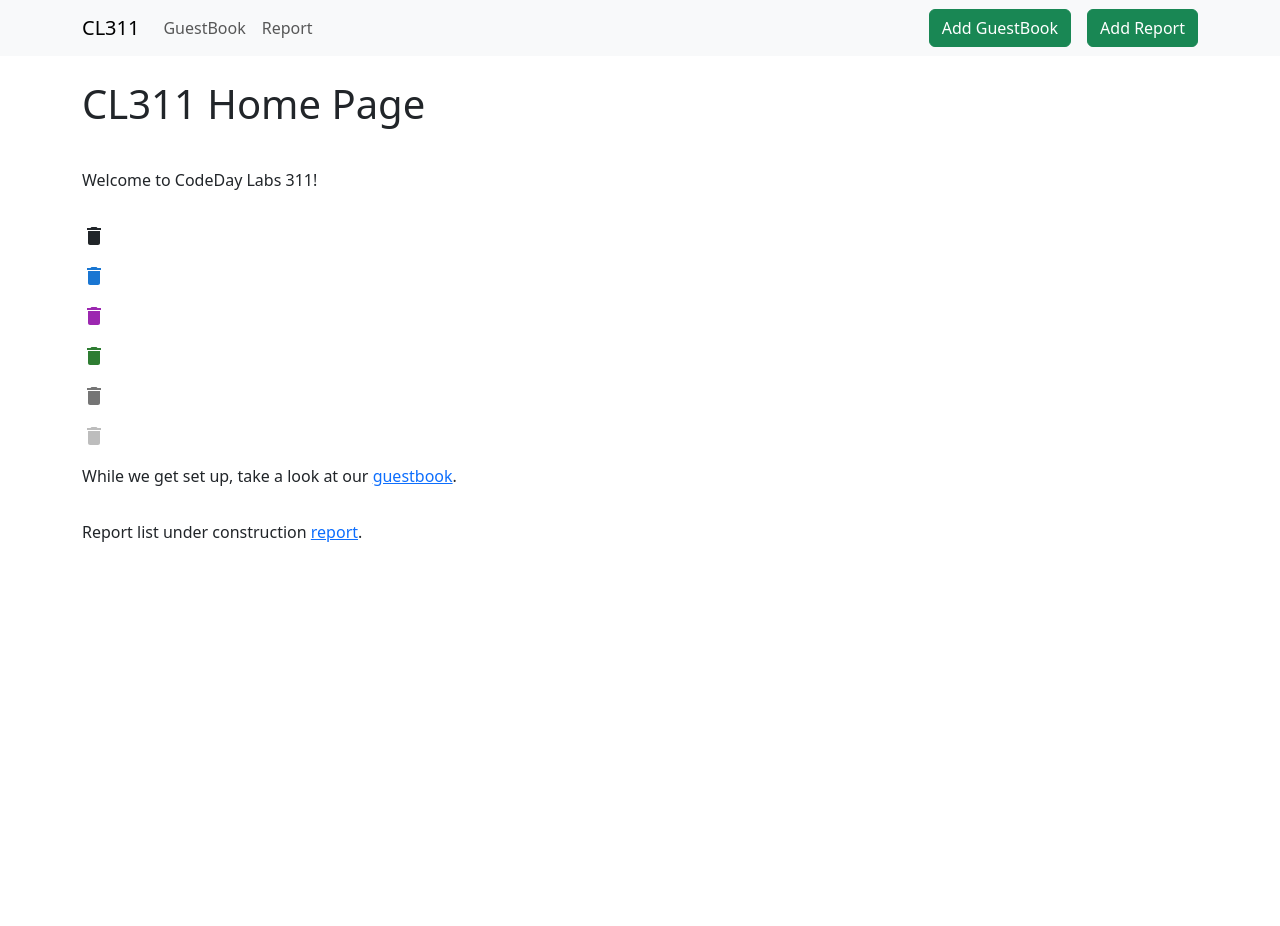
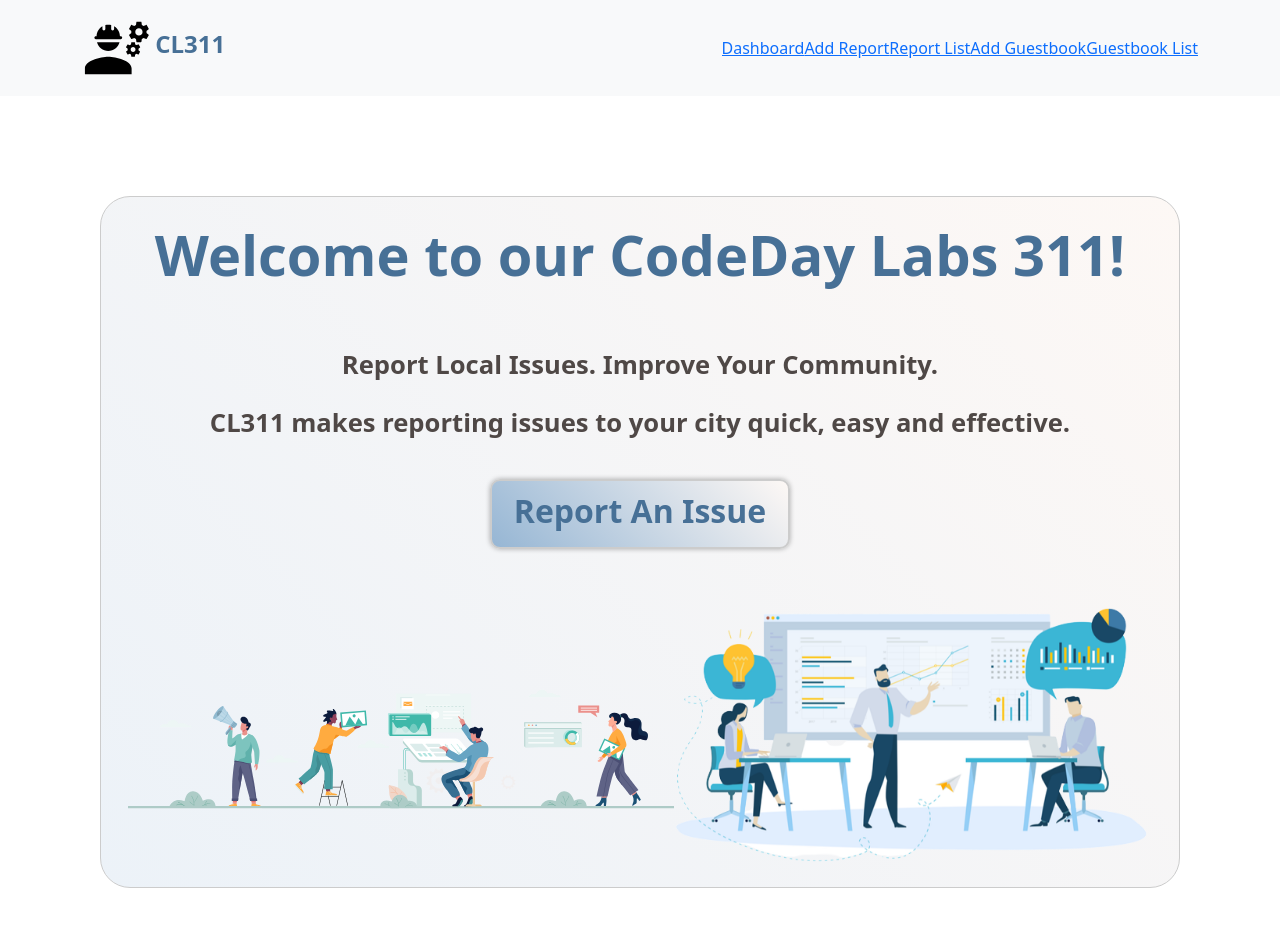
Before and after one commit to CodeDayLabs311/cl311, a Next.js app in the folder app/: page / in a window 1280 px wide. Shown: the top 926 px of the page. Before the commit the page ends 800 px from the top, so only its background shows below. Built offline with nearby package versions, Linux system fonts and the light colour scheme.

Commit message:
Home Page Design (#44)
![image](https://github.com/CodeDayLabs311/cl311/assets/123401167/ad2590ee-6f26-4ac1-a9f9-da33613ddcf2)

```diff
--- a/app/src/components/ButtonLink.tsx
+++ b/app/src/components/ButtonLink.tsx
@@ -9,7 +9,7 @@ export default function ButtonLink(props: ButtonLinkProps) {
     return (
         <>
             {/* @ts-ignore */}
-            <Button as={Link} {...props}>
+            <Button as={Link} {...props} variant="outlined">
                 {props.children}
             </Button>
         </>
--- /dev/null
+++ b/app/src/components/ItemsNav.tsx
@@ -0,0 +1,44 @@
+import * as React from 'react';
+import Tabs from '@mui/material/Tabs';
+import Tab from '@mui/material/Tab';
+import { usePathname } from 'next/navigation';
+import { ItemsHeader, BoldText } from '@/styles/StyleHomePage';
+
+export default function ItemsNav() {
+    const pathname = usePathname();
+    const [value, setValue] = React.useState(pathname);
+
+    const handleChange = (event: React.SyntheticEvent, newValue: string) => {
+        setValue(newValue);
+    };
+
+    return (
+        <ItemsHeader>
+            <Tabs
+                value={value}
+                onChange={handleChange}
+                textColor="primary"
+                indicatorColor="primary"
+                aria-label="primary tabs example"
+            >
+                <Tab value="/dashboard" label={<BoldText>Dashboard</BoldText>} href="/dashboard" />
+                <Tab
+                    value="/report/create"
+                    label={<BoldText>Add Report</BoldText>}
+                    href="/report/create"
+                />
+                <Tab value="/report" label={<BoldText>Report List</BoldText>} href="/report" />
+                <Tab
+                    value="/guestbook/create"
+                    label={<BoldText>Add Guestbook</BoldText>}
+                    href="/guestbook/create"
+                />
+                <Tab
+                    value="/guestbook"
+                    label={<BoldText>Guestbook List</BoldText>}
+                    href="/guestbook"
+                />
+            </Tabs>
+        </ItemsHeader>
+    );
+}
--- a/app/src/components/PageNav.tsx
+++ b/app/src/components/PageNav.tsx
@@ -1,8 +1,8 @@
 import Link from 'next/link';
-import Container from 'react-bootstrap/Container';
-import Nav from 'react-bootstrap/Nav';
-import Navbar from 'react-bootstrap/Navbar';
-import ButtonLink from './ButtonLink';
+import { Container, Navbar, Nav } from 'react-bootstrap';
+import EngineeringIcon from '@mui/icons-material/Engineering';
+import { DARK_PRIMARY } from '@/styles/ColorScheme';
+import ItemsNav from './ItemsNav';
 
 /** Bootstrap Navbar Brand Link that functions as NextJs Link */
 function BrandLink({ label, href }: { label: string; href: string }) {
@@ -10,20 +10,13 @@ function BrandLink({ label, href }: { label: string; href: string }) {
         <>
             {/* @ts-ignore */}
             <Navbar.Brand as={Link} href={href}>
-                {label}
+                <EngineeringIcon
+                    style={{ color: DARK_PRIMARY, marginRight: '0.2rem', fontSize: '2.5rem' }}
+                />
+                <span style={{ fontWeight: 'bold', color: DARK_PRIMARY, fontSize: '1.5rem' }}>
+                    {label}
+                </span>
             </Navbar.Brand>
-        </>
-    );
-}
-
-/** Bootstrap Navbar Link that functions as NextJs Link */
-function NavLink({ label, href }: { label: string; href: string }) {
-    return (
-        <>
-            {/* @ts-ignore */}
-            <Nav.Link as={Link} href={href} variant="primary">
-                {label}
-            </Nav.Link>
         </>
     );
 }
@@ -34,23 +27,7 @@ export default function PageNav() {
         <Navbar expand="lg" className="bg-body-tertiary">
             <Container>
                 <BrandLink label="CL311" href="/" />
-                <Navbar.Toggle aria-controls="basic-navbar-nav" />
-                <Navbar.Collapse id="basic-navbar-nav">
-                    <Nav className="me-auto">
-                        <NavLink label="GuestBook" href="/guestbook" />
-                        <NavLink label="Report" href="/report" />
-                    </Nav>
-                </Navbar.Collapse>
-                <Navbar.Collapse className="justify-content-end">
-                    <Nav>
-                        <ButtonLink variant="success" href="/guestbook/create" style={{marginRight: '1rem'}}>
-                            Add GuestBook
-                        </ButtonLink>
-                        <ButtonLink variant="success" href="/report/create">
-                            Add Report
-                        </ButtonLink>
-                    </Nav>
-                </Navbar.Collapse>
+                <ItemsNav />
             </Container>
         </Navbar>
     );
--- a/app/src/components/report/ReportCardView.tsx
+++ b/app/src/components/report/ReportCardView.tsx
@@ -9,6 +9,7 @@ import {
     FooterDetails,
     IDText,
     StyledButton,
+    TextBtn,
 } from '@/styles/StyleCardView';
 import { ReportCategories } from '@/models';
 import Image from 'next/image';
@@ -115,7 +116,7 @@ export default function ReportCard({ report }: ReportCardProps) {
                         </p>
                         <div className="vr"></div>
                         <StyledButton variant="secondary" href={`/report/${report.reportId}/edit`}>
-                            Edit
+                            <TextBtn>Edit</TextBtn>
                         </StyledButton>
                     </Stack>
                 </GroupedBox>
--- a/app/src/pages/index.tsx
+++ b/app/src/pages/index.tsx
@@ -1,9 +1,16 @@
-import PageHeader from '@/components/PageHeader';
 import Head from 'next/head';
-import Link from 'next/link';
 import Container from 'react-bootstrap/Container';
 import Stack from 'react-bootstrap/Stack';
-import DeleteIcon from '@mui/icons-material/Delete';
+import {
+    Frame,
+    StyledHeading,
+    StyledSubHeading,
+    StyledButton,
+    TextBtn,
+} from '../styles/StyleHomePage';
+import { Grid } from '@mui/material';
+import HomeImg from '../styles/images/HomeImg.svg';
+import HomeImg2 from '../styles/images/HomeImg2.png';
 
 export default function Home() {
     return (
@@ -12,21 +19,40 @@ export default function Home() {
                 <title>CL311</title>
             </Head>
             <main>
-                <Container>
-                    <Stack gap={3}>
-                        <PageHeader>CL311 Home Page</PageHeader>
-                        <p>Welcome to CodeDay Labs 311!</p>
-                        <DeleteIcon/><DeleteIcon color="primary" /><DeleteIcon color="secondary" /><DeleteIcon color="success" /><DeleteIcon color="action" /><DeleteIcon color="disabled" />
-                        <p>
-                            While we get set up, take a look at our{' '}
-                            <Link href="/guestbook">guestbook</Link>.
-                        </p>
-                        <p>
-                            Report list under construction {' '}
-                            <Link href="/report">report</Link>.
-                        </p>
-                    </Stack>
-                </Container>
+                <Frame>
+                    <Container>
+                        <Stack gap={3}>
+                            <Grid container justifyContent="center">
+                                <StyledHeading>Welcome to our CodeDay Labs 311!</StyledHeading>
+                                <StyledSubHeading>
+                                    Report Local Issues. Improve Your Community.
+                                </StyledSubHeading>
+                                <StyledSubHeading>
+                                    CL311 makes reporting issues to your city quick, easy and
+                                    effective.
+                                </StyledSubHeading>
+                            </Grid>
+                            <Grid container justifyContent="center">
+                                <StyledButton variant="secondary" href="/report/create">
+                                    <TextBtn>Report An Issue</TextBtn>
+                                </StyledButton>
+                            </Grid>
+                            <Grid container spacing={4}>
+                                <Grid item xs={12} md={6}>
+                                    <img
+                                        src={HomeImg.src}
+                                        alt="Home Page Image"
+                                        width="110%"
+                                        height="120%"
+                                    />
+                                </Grid>
+                                <Grid item xs={12} md={6}>
+                                    <img src={HomeImg2.src} alt="Home Page Image 2" width="100%" />
+                                </Grid>
+                            </Grid>
+                        </Stack>
+                    </Container>
+                </Frame>
             </main>
         </>
     );
--- /dev/null
+++ b/app/src/styles/StyleHomePage.tsx
@@ -0,0 +1,64 @@
+import { styled } from '@mui/material/styles';
+import ButtonLink from '../components/ButtonLink';
+import { Box } from '@mui/material';
+import {
+    LIGHT_PRIMARY,
+    MEDIUM_PRIMARY,
+    DARK_PRIMARY,
+    PRIMARY_TEXT,
+    PRIMARY_BACKGROUND,
+} from '@/styles/ColorScheme';
+
+const StyledButton = styled(ButtonLink)({
+    borderRadius: '10px',
+    background: `linear-gradient(45deg, ${MEDIUM_PRIMARY}, ${PRIMARY_BACKGROUND})`,
+    color: PRIMARY_TEXT,
+    border: '2px solid #ccc',
+    boxShadow: '0px 0px 5px rgba(0, 0, 0, 0.3)',
+    fontWeight: 'bold',
+    height: '70px',
+    width: '300px',
+    '&:hover': {
+        background: `linear-gradient(45deg, ${PRIMARY_BACKGROUND}, ${MEDIUM_PRIMARY})`,
+    },
+});
+
+const TextBtn = styled('span')({
+    color: DARK_PRIMARY,
+    fontWeight: 'bold',
+    fontSize: '2rem',
+});
+
+const Frame = styled(Box)({
+    padding: '15px',
+    margin: '100px',
+    border: '1px solid #ccc',
+    borderRadius: '30px',
+    background: `linear-gradient(45deg, ${LIGHT_PRIMARY}, ${PRIMARY_BACKGROUND})`,
+});
+
+const StyledHeading = styled('span')({
+    color: DARK_PRIMARY,
+    fontWeight: 'bold',
+    fontSize: '3.5rem',
+    marginBottom: '50px',
+});
+
+const StyledSubHeading = styled('span')({
+    color: PRIMARY_TEXT,
+    fontWeight: 'bold',
+    fontSize: '1.6rem',
+    marginBottom: '20px',
+});
+
+const ItemsHeader = styled(Box)({
+    width: '70%',
+});
+
+const BoldText = styled('span')({
+    fontWeight: 'bold',
+    marginRight: '20px',
+    color: DARK_PRIMARY,
+});
+
+export { StyledButton, TextBtn, Frame, StyledHeading, StyledSubHeading, ItemsHeader, BoldText };
```
Also changed, not shown: app/src/styles/StyleCardView.tsx (+19 -6 lines), app/src/styles/images/HomeImg.svg (added), app/src/styles/images/HomeImg2.png (added).
